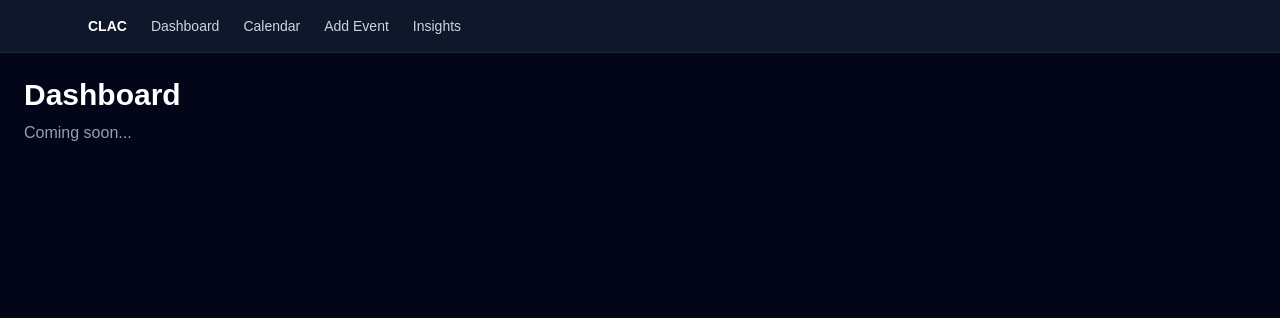
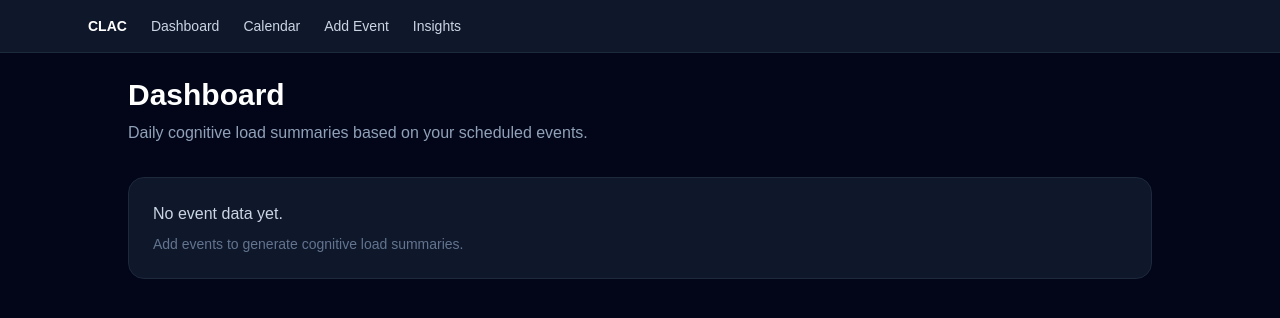
Before and after one commit to Jtbang/clac-app, a Next.js app: page /dashboard in a window 1280 px wide. Shown: the top 318 px of the page. Built offline with nearby package versions, Linux system fonts and the light colour scheme.

Commit message:
Add cognitive load scoring dashboard

```diff
--- a/app/dashboard/page.tsx
+++ b/app/dashboard/page.tsx
@@ -1,10 +1,91 @@
+"use client";
+
+import { useEffect, useState } from "react";
+import type { ClacEvent } from "@/types/event";
+import { getTotalLoad, getLoadStatus } from "@/lib/loadScore";
+
 export default function DashboardPage() {
+  const [events, setEvents] = useState<ClacEvent[]>([]);
+
+  useEffect(() => {
+    const storedEvents = localStorage.getItem("clac-events");
+    if (storedEvents) {
+      setEvents(JSON.parse(storedEvents));
+    }
+  }, []);
+
+  const eventsByDate = events.reduce<Record<string, ClacEvent[]>>((groups, event) => {
+    if (!groups[event.date]) {
+      groups[event.date] = [];
+    }
+
+    groups[event.date].push(event);
+    return groups;
+  }, {});
+
+  const dailySummaries = Object.entries(eventsByDate)
+    .map(([date, dayEvents]) => {
+      const totalLoad = getTotalLoad(dayEvents);
+      const status = getLoadStatus(totalLoad);
+
+      return {
+        date,
+        totalLoad,
+        status,
+        eventCount: dayEvents.length,
+      };
+    })
+    .sort((a, b) => a.date.localeCompare(b.date));
+
   return (
     <main className="min-h-screen bg-slate-950 text-white p-6">
-      <h1 className="text-3xl font-bold">Dashboard</h1>
-      <p className="mt-2 text-slate-400">
-        Coming soon...
-      </p>
+      <div className="mx-auto max-w-5xl">
+        <h1 className="text-3xl font-bold">Dashboard</h1>
+        <p className="mt-2 text-slate-400">
+          Daily cognitive load summaries based on your scheduled events.
+        </p>
+
+        <section className="mt-8 grid gap-4">
+          {dailySummaries.length === 0 ? (
+            <div className="rounded-2xl border border-slate-800 bg-slate-900 p-6">
+              <p className="text-slate-300">No event data yet.</p>
+              <p className="mt-2 text-sm text-slate-500">
+                Add events to generate cognitive load summaries.
+              </p>
+            </div>
+          ) : (
+            dailySummaries.map((summary) => (
+              <article
+                key={summary.date}
+                className="rounded-2xl border border-slate-800 bg-slate-900 p-5"
+              >
+                <div className="flex flex-wrap items-start justify-between gap-4">
+                  <div>
+                    <h2 className="text-xl font-semibold">{summary.date}</h2>
+                    <p className="mt-1 text-sm text-slate-400">
+                      {summary.eventCount} event(s) scheduled
+                    </p>
+                  </div>
+
+                  <div className="text-right">
+                    <p className="text-2xl font-bold">{summary.totalLoad}</p>
+                    <p className="text-xs uppercase tracking-wide text-slate-500">
+                      Load score
+                    </p>
+                  </div>
+                </div>
+
+                <div className="mt-4 rounded-xl border border-slate-700 bg-slate-950 p-4">
+                  <p className="font-semibold">{summary.status.label}</p>
+                  <p className="mt-1 text-sm text-slate-400">
+                    {summary.status.message}
+                  </p>
+                </div>
+              </article>
+            ))
+          )}
+        </section>
+      </div>
     </main>
   );
 }
--- /dev/null
+++ b/lib/loadScore.ts
@@ -0,0 +1,32 @@
+import type { ClacEvent } from "@/types/event";
+
+export function getLoadScore(loadLevel: ClacEvent["loadLevel"]) {
+  if (loadLevel === "high") return 3;
+  if (loadLevel === "medium") return 2;
+  return 1;
+}
+
+export function getTotalLoad(events: ClacEvent[]) {
+  return events.reduce((total, event) => total + getLoadScore(event.loadLevel), 0);
+}
+
+export function getLoadStatus(totalLoad: number) {
+  if (totalLoad >= 8) {
+    return {
+      label: "High overload risk",
+      message: "This day may be cognitively overloaded. Consider moving or reducing high-load tasks.",
+    };
+  }
+
+  if (totalLoad >= 5) {
+    return {
+      label: "Moderate load",
+      message: "This day is manageable, but watch for back-to-back high-effort work.",
+    };
+  }
+
+  return {
+    label: "Balanced load",
+    message: "This day appears cognitively manageable.",
+  };
+}
```
